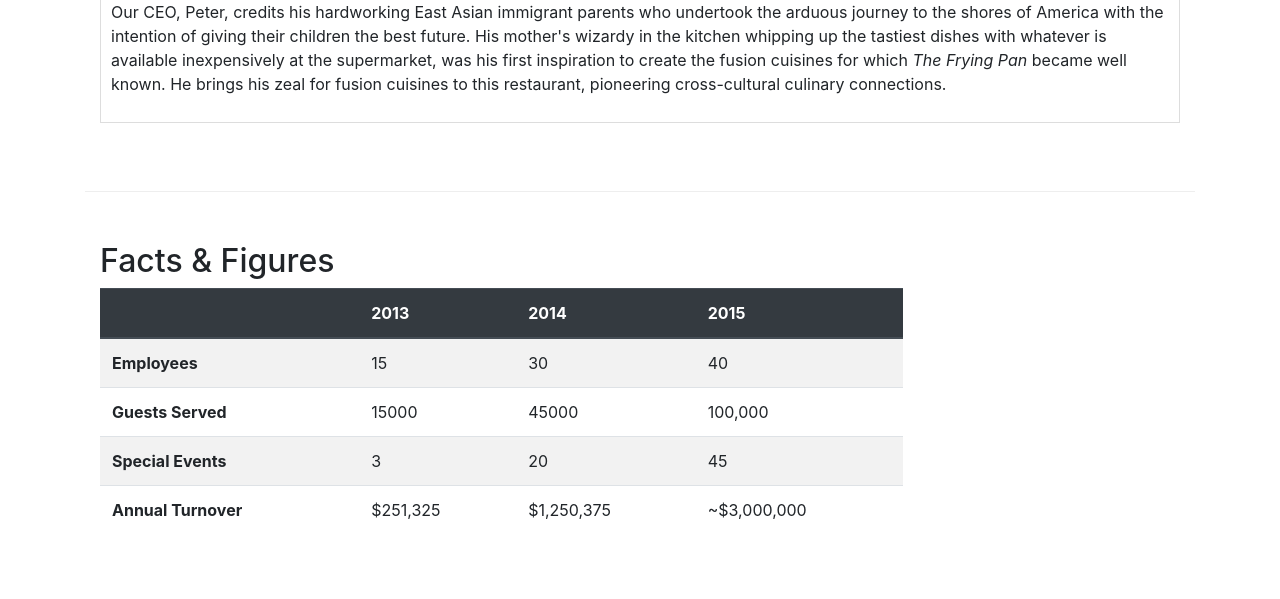
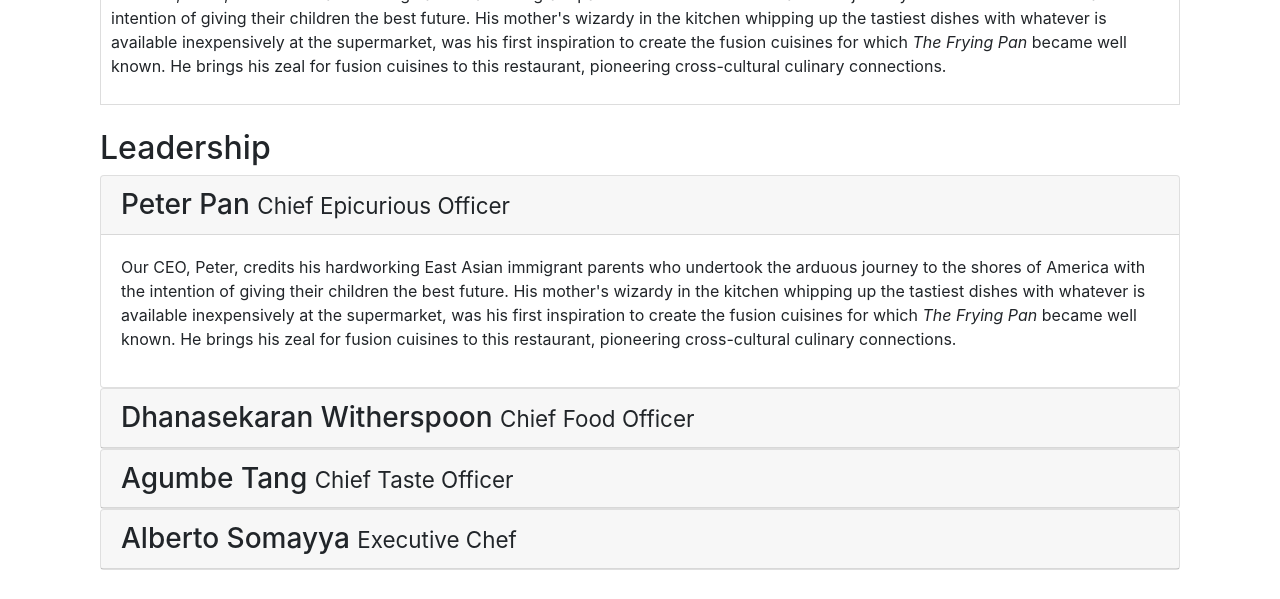
Before and after one commit to jeyansaran620/Bootstrap, a website: page aboutus.html in a window 1280 px wide. Shown: the part 1180-1779 px from the top of the page. Drawn offline with nearby package versions, Linux system fonts and the light colour scheme.

Commit message:
accordian

```diff
--- a/aboutus.html
+++ b/aboutus.html
@@ -138,7 +138,73 @@
                         <p class="d-none d-sm-block ">Award winning three-star Michelin chef with wide International experience having worked closely with whos-who in the culinary world, he specializes in creating mouthwatering Indo-Italian fusion experiences. He says, <em>Put together the cuisines from the two craziest cultures, and you get a winning hit! Amma Mia!</em></p>
                      </div>
                  </div>
-            </div>
+                 <br>
+                <h2>Leadership</h2>
+
+                <div id="accordian">
+
+                <div class="card">
+                   <div class="card-header" role="tab" id="peterhead">
+                    <h3 class="mb-0">
+                     <a data-toggle="collapse" data-target="#peter">
+                          Peter Pan <small>Chief Epicurious Officer</small>
+                    </a></h3>
+                   </div>
+
+                 <div class="collapse show"  id="peter" data-parent="#accordian">
+                     <div class="card-body">
+                         <p>Our CEO, Peter, credits his hardworking East Asian immigrant parents who undertook the arduous journey to the shores of America with the intention of giving their children the best future. His mother's wizardy in the kitchen whipping up the tastiest dishes with whatever is available inexpensively at the supermarket, was his first inspiration to create the fusion cuisines for which <em>The Frying Pan</em> became well known. He brings his zeal for fusion cuisines to this restaurant, pioneering cross-cultural culinary connections.</p>
+                     </div>
+                </div>
+              </div>
+
+                <div class="card">
+                    <div class="card-header" role="tab" id="dannyhead">
+                     <h3 class="mb-0">
+                      <a  data-toggle="collapse" data-target="#danny">
+                        Dhanasekaran Witherspoon <small>Chief Food Officer</small>
+                     </a></h3>
+                    </div>
+
+                  <div class="collapse" id="danny" data-parent="#accordian">
+                      <div class="card-body">
+                        <p>Our CFO, Danny, as he is affectionately referred to by his colleagues, comes from a long established family tradition in farming and produce. His experiences growing up on a farm in the Australian outback gave him great appreciation for varieties of food sources. As he puts it in his own words, <em>Everything that runs, wins, and everything that stays, pays!</em></p>
+                    </div>
+                 </div>
+                </div>
+
+                 <div class="card">
+                    <div class="card-header" role="tab" id="agumbehead">
+                     <h3 class="mb-0">
+                      <a  data-toggle="collapse" data-target="#agumbe">
+                        Agumbe Tang <small>Chief Taste Officer</small>
+                     </a></h3>
+                    </div>
+
+                  <div class="collapse"  id="agumbe" data-parent="#accordian">
+                      <div class="card-body">
+                        <p>Blessed with the most discerning gustatory sense, Agumbe, our CTO, personally ensures that every dish that we serve meets his exacting tastes. Our chefs dread the tongue lashing that ensues if their dish does not meet his exacting standards. He lives by his motto, <em>You click only if you survive my lick.</em></p>
+                    </div>
+                 </div>
+                </div>
+
+                 <div class="card">
+                    <div class="card-header" role="tab" id="albertohead">
+                     <h3 class="mb-0">
+                      <a data-toggle="collapse" data-target="#alberto">
+                        Alberto Somayya <small>Executive Chef</small>
+                     </a></h3>
+                 </div>
+
+                  <div class="collapse"  id="alberto" data-parent="#accordian">
+                      <div class="card-body">
+                        <p>Award winning three-star Michelin chef with wide International experience having worked closely with whos-who in the culinary world, he specializes in creating mouthwatering Indo-Italian fusion experiences. He says, <em>Put together the cuisines from the two craziest cultures, and you get a winning hit! Amma Mia!</em></p>
+                    </div>
+                 </div>
+                </div>
+
+              </div>
+          </div>
        </div>
        <div class="row row-content">
           <div class="col-12 col-sm-9">
```
